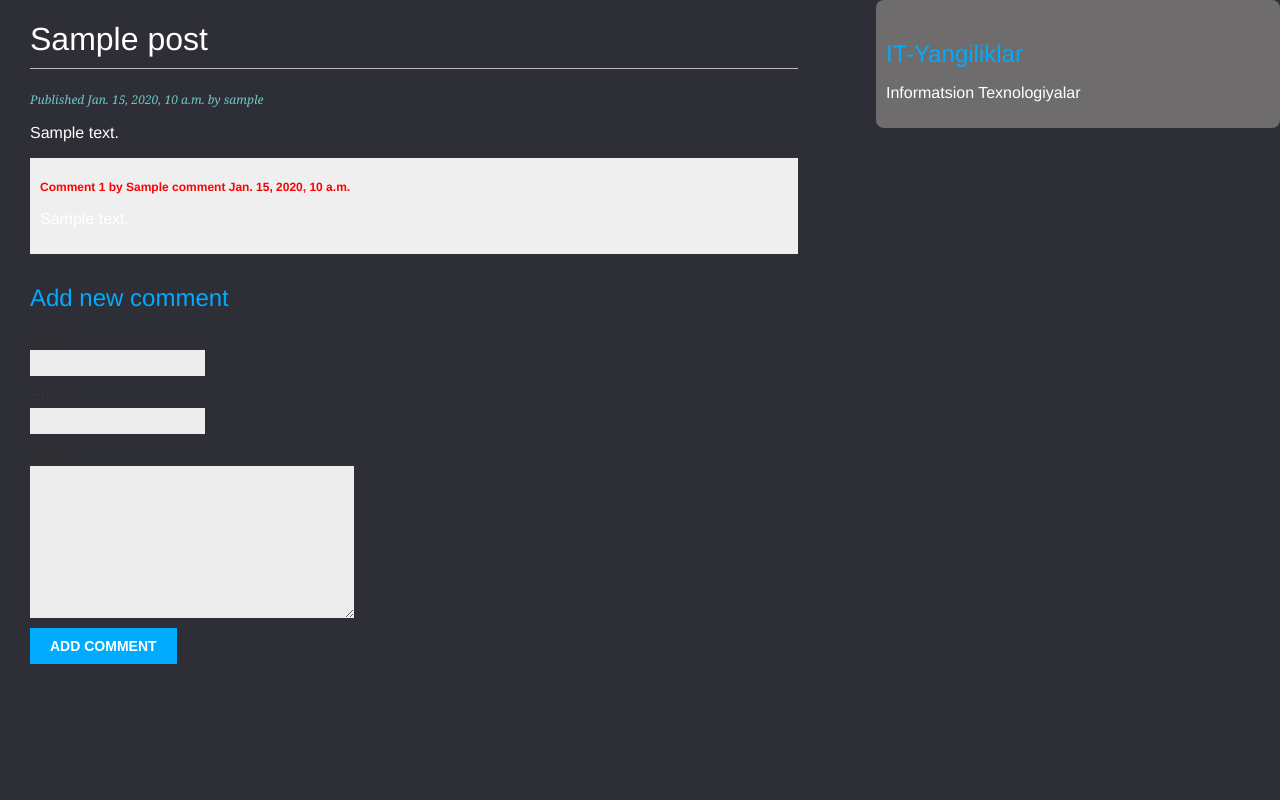
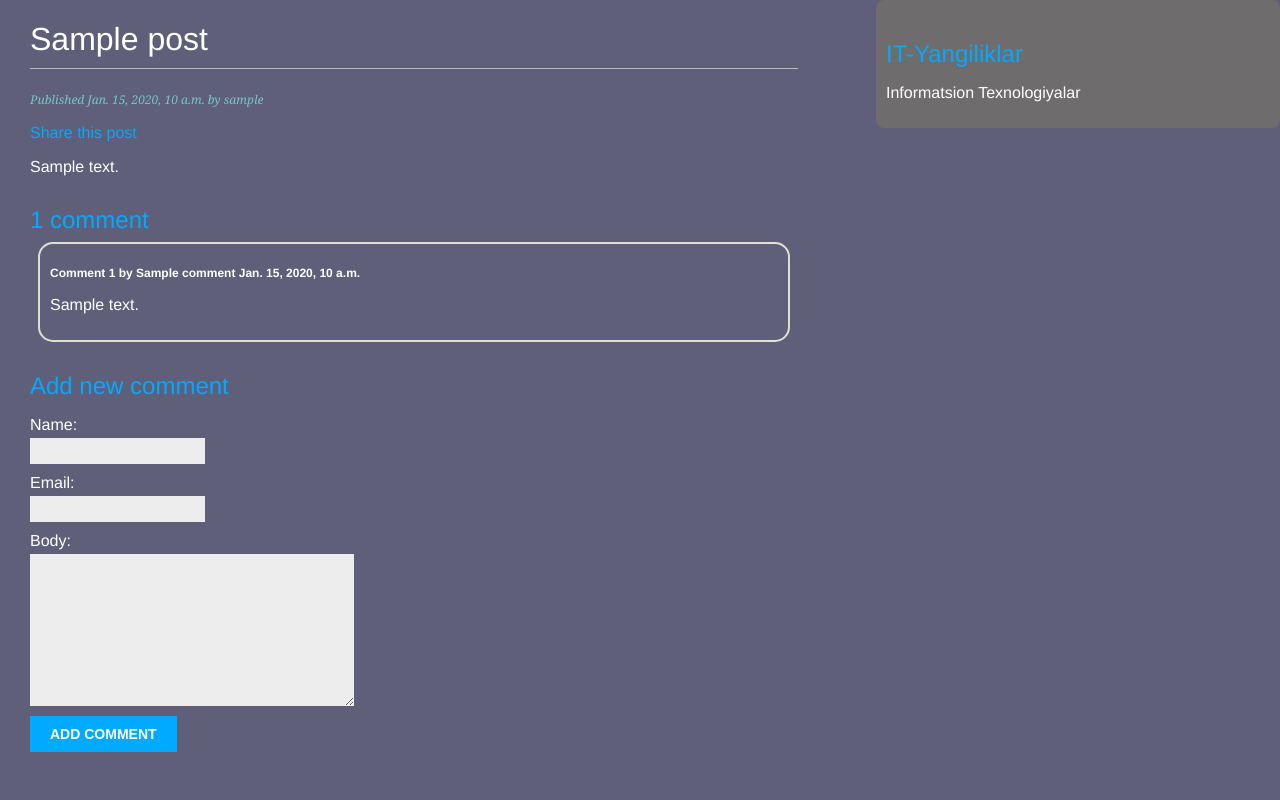
Before and after one commit to ismatovshaxriyor/project_blog, a Django app: a page that uses templates/blog/post/detail.html in a window 1280 px wide. Run offline with Django 5.2, Linux system fonts and the light colour scheme; tables that the repository leaves empty hold one stand-in row (values such as "Sample post").

Commit message:
Initial commit

```diff
--- a/blog/urls.py
+++ b/blog/urls.py
@@ -1,9 +1,10 @@
 from django.urls import path
-from .views import PostListView, post_detail
+from .views import PostListView, post_detail, post_share
 
 app_name = 'blog'
 
 urlpatterns = [
     path('', PostListView.as_view(), name='post_list'),
-    path('<int:year>/<int:month>/<int:day>/<slug:slug>/', post_detail, name='post_detail')
+    path('<int:year>/<int:month>/<int:day>/<slug:slug>/', post_detail, name='post_detail'),
+    path('post_share/<int:post_id>/', post_share, name='post_share')
 ]
--- a/blog/views.py
+++ b/blog/views.py
@@ -1,7 +1,8 @@
 from django.shortcuts import get_object_or_404, render
 from django.views.generic import ListView
+from django.core.mail import send_mail
 from .models import Post
-from .forms import CommentForm
+from .forms import CommentForm, EmailPostForm
 
 # Create your views here.
 class PostListView(ListView):
@@ -31,3 +32,24 @@ def post_detail(request, year, month, day, slug):
         'new_comment': new_comment,
         'comment_form': comment_form
     })
+
+def post_share(request, post_id):
+    post = get_object_or_404(Post, id=post_id, status='published')
+    sent = False
+
+    if request.method == 'POST':
+        form = EmailPostForm(request.POST)
+        if form.is_valid():
+            cd = form.cleaned_data
+            print(cd)
+            post_url = request.build_absolute_uri(post.get_absolute_url())
+            title = f"{cd['name']} sizga {post.title} ni o'qishni taklif etadi."
+            message = f"Read {post.title} at {post_url}\n\n" \
+                f"{cd['name']}'s comments: {cd['comments']}"
+            send_mail(title, message, "shaxriyorismatov2007@gmail.com", [cd['to']], fail_silently=False)
+            sent = True
+    else:
+        form = EmailPostForm()
+    return render(request, 'blog/post/share.html', {'post': post,
+                                                    'form': form,
+                                                    'sent': sent})
--- a/static/css/blog.css
+++ b/static/css/blog.css
@@ -2,7 +2,7 @@ body {
     margin: 0;
     padding: 0;
     font-family: helvetica, sans-serif;
-    background-color: #2e2e36;
+    background-color: #5f5f79;
     color: white;
 }
 
@@ -55,7 +55,7 @@ p.date {
 label {
     float: left;
     clear: both;
-    color: #333;
+    color: #ffffff !important;
     margin-bottom: 4px;
 }
 
@@ -87,17 +87,23 @@ input[type=submit] {
 
 /* comments */
 .comment {
+    margin:8px;
     padding: 10px;
+    /*background-color: ;*/
+    border: 2px solid #E2E0D4;
+    border-radius: 15px;
+    color: #000;
+    /*box-shadow: 10px 10px 10px rgba(135, 165, 218, 0.74)*/
 }
 
-.comment:nth-child(even) {
-    background: #efefef;
-}
+/*.comment:nth-child(even) {*/
+/*    background: #efefef;*/
+/*}*/
 
 .comment .info {
     font-weight: bold;
     font-size: 12px;
-    color: #fc0202;
+    /*color: #fc0202;*/
 }
 .post {
     border: 1px solid #626273;
@@ -108,3 +114,6 @@ input[type=submit] {
 .post:hover {
     background-color: #51515b;
 }
+p {
+    color: white;
+}
--- a/templates/blog/post/detail.html
+++ b/templates/blog/post/detail.html
@@ -9,7 +9,19 @@
         Published {{ post.publish }} by {{ post.author }}
     </p>
 
+    <p>
+        <a href="{% url "blog:post_share" post.id %}">
+            Share this post
+        </a>
+    </p>
+
     {{ post.body|linebreaks }}
+
+    {% with comments.count as total_comments %}
+        <h2>
+            {{ total_comments }} comment{{ total_comments|pluralize }}
+        </h2>
+    {% endwith %}
 
     {% for comment in comments %}
         <div class="comment">
```
Also changed, not shown: config/settings.py (+7 -0 lines), templates/blog/post/share.html (added, +19 -0 lines), blog/migrations/0002_comment.py (added).
